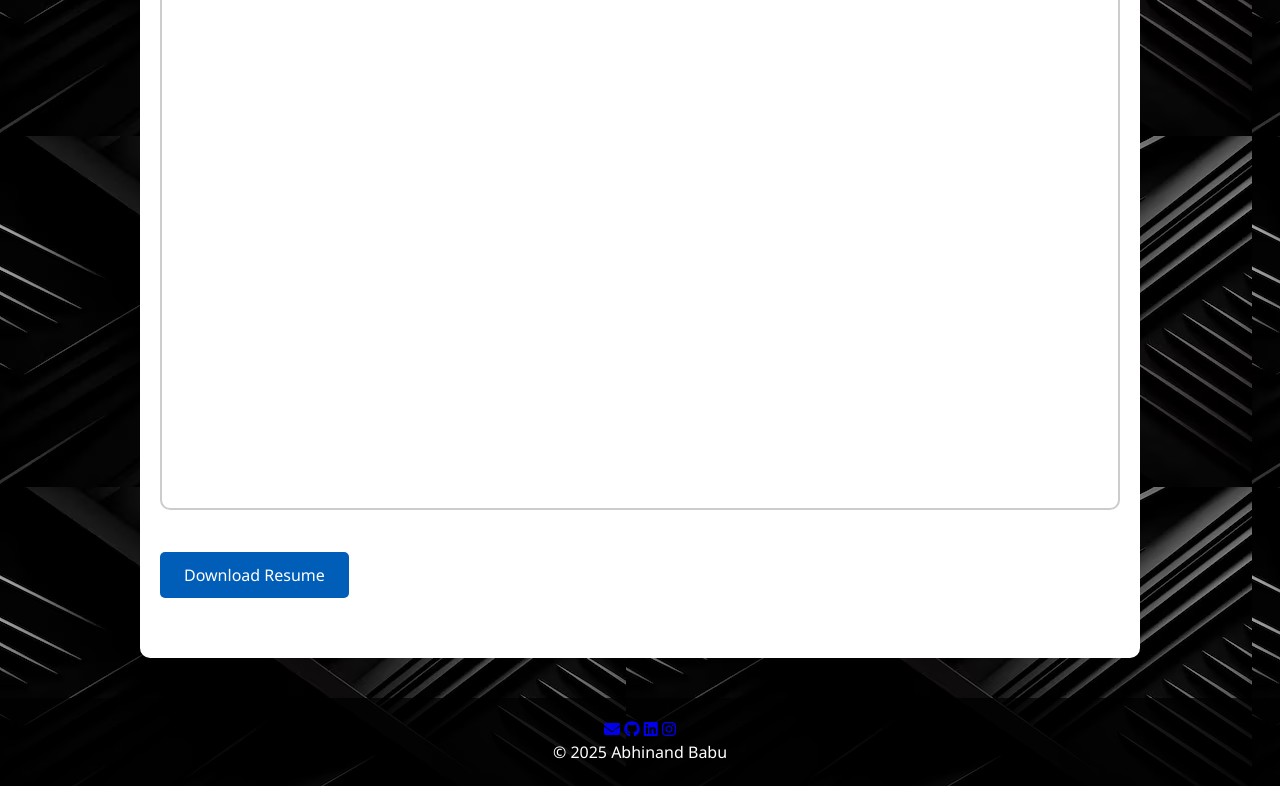
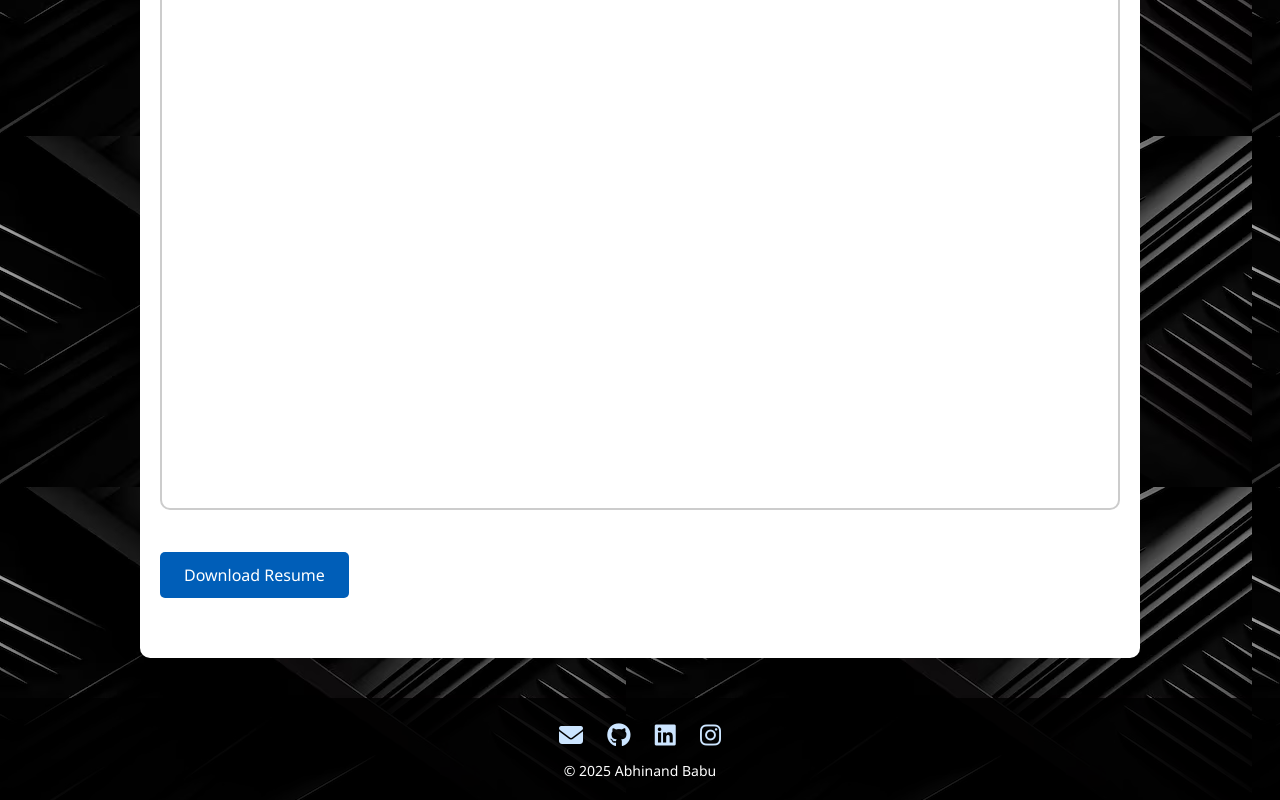
Before and after one commit to Abhinand2502/portfolio, a plain HTML site: page index.html in a window 1280 px wide. Shown: the part 1970-2770 px from the top of the page. Drawn offline with Linux system fonts and the light colour scheme.

Commit message:
Updated portfolio content

```diff
--- a/index.html
+++ b/index.html
@@ -117,13 +117,16 @@
 <a href="assets/resume.pdf" class="btn" download>Download Resume</a>
   </section>
 
-<footer>
-  <a href="https://mail.google.com/mail/?view=cm&fs=1&to=abhinandbabu2502@gmail.com" title="Email"><i class="fas fa-envelope"></i></a>
-      <a href="https://github.com/Abhinand2502" target="_blank" title="GitHub"><i class="fab fa-github"></i></a>
-      <a href="https://www.linkedin.com/in/abhinand-babu-153b66324" target="_blank" title="LinkedIn"><i class="fab fa-linkedin"></i></a>
-      <a href="https://www.instagram.com/_abhinand_babu?igsh=cmptbDR6Z3E5ZmZn" target="_blank" title="Instagram"><i class="fab fa-instagram"></i></a>
-  <p style="font-size: 16px; line-height: 1.6; color: #ffffff;">© 2025 Abhinand Babu</p>
+<footer class="site-footer">
+  <div class="footer-icons">
+    <a href="https://mail.google.com/mail/?view=cm&fs=1&to=abhinandbabu2502@gmail.com" title="Email"><i class="fas fa-envelope"></i></a>
+    <a href="https://github.com/Abhinand2502" target="_blank" title="GitHub"><i class="fab fa-github"></i></a>
+    <a href="https://www.linkedin.com/in/abhinand-babu-153b66324" target="_blank" title="LinkedIn"><i class="fab fa-linkedin"></i></a>
+    <a href="https://www.instagram.com/_abhinand_babu?igsh=cmptbDR6Z3E5ZmZn" target="_blank" title="Instagram"><i class="fab fa-instagram"></i></a>
+  </div>
+  <p>© 2025 Abhinand Babu</p>
 </footer>
+
 
 <script>
   // Mobile menu toggle
--- a/style.css
+++ b/style.css
@@ -136,3 +136,40 @@ footer {
     display: none; /* hide icons for cleaner mobile view */
   }
 }
+
+
+.site-footer {
+  background: rgba(0, 0, 0, 0.8);
+  padding: 20px 0;
+  text-align: center;
+  color: #cce5ff;
+}
+
+.footer-icons {
+  margin-bottom: 10px;
+}
+
+.footer-icons a {
+  color: #cce5ff;
+  font-size: 1.5rem;
+  margin: 0 10px;
+  transition: color 0.3s ease;
+}
+
+.footer-icons a:hover {
+  color: #007bff;
+}
+
+.site-footer p {
+  font-size: 14px;
+  color: #ffffff;
+  margin-top: 5px;
+}
+
+/* Mobile: make icons bigger for touch */
+@media (max-width: 768px) {
+  .footer-icons a {
+    font-size: 1.8rem;
+    margin: 0 12px;
+  }
+}
```
